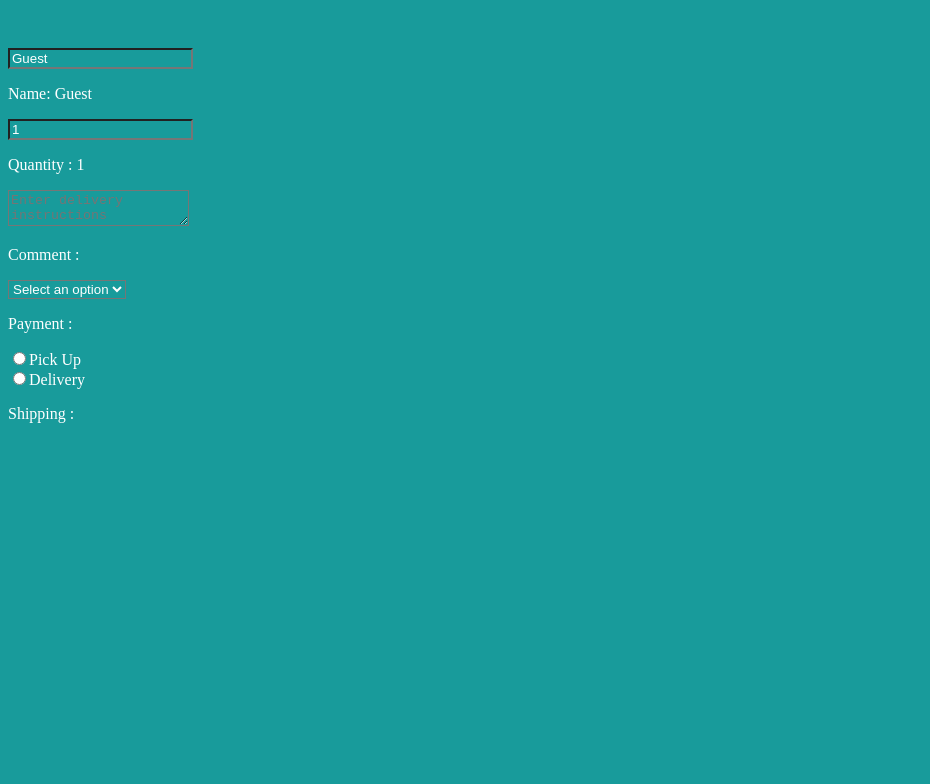
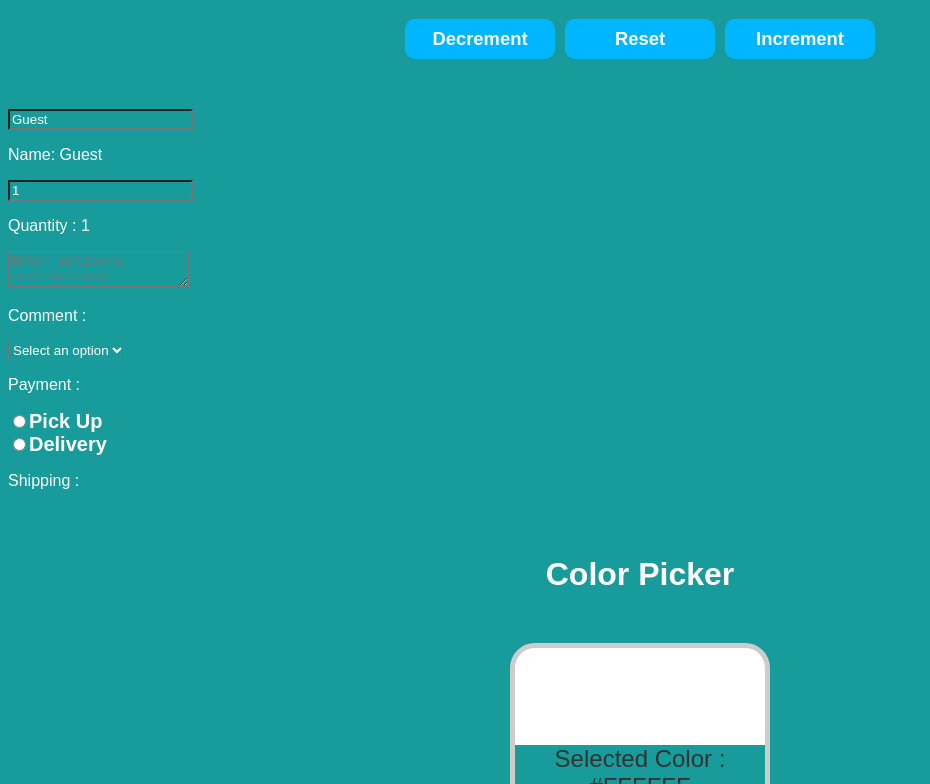
Before and after one commit to priyanka-chaudhary73/React, a React (Vite) app in the folder my-react-app/: page / in a window 1280 px wide. Shown: the part 2016-2800 px from the top of the page, without its empty margins (0-930 px from the left). Before the commit the page ends 2455 px from the top, so only its background shows below. Built offline with nearby package versions, Linux system fonts and the light colour scheme.

Commit message:
Color picker app

```diff
--- a/my-react-app/src/App.jsx
+++ b/my-react-app/src/App.jsx
@@ -11,6 +11,7 @@
 import MyComponent from './components/MyComponent.jsx';
 import Counter from './components/Counter.jsx';
 import MyComponent1 from './components/MyComponent1.jsx';
+import ColorPicker from './components/ColorPicker.jsx';
 
 
 function App() {
@@ -49,6 +50,7 @@
        <MyComponent/>
        <Counter/>
        <MyComponent1/>
+       <ColorPicker/>
     </>
   );
 }
--- /dev/null
+++ b/my-react-app/src/components/ColorPicker.jsx
@@ -0,0 +1,20 @@
+import React, {useState} from "react";
+
+function ColorPicker(){
+
+    const[color, setColor] = useState("#FFFFFF");
+
+    function handleColorChange(event){
+        setColor(event.target.value);
+    }
+    return(<div className="color-picker-container">
+        <h1>Color Picker</h1>
+        <div className="color-display" style = {{backgroundColor : color}}>
+            <p>Selected Color : {color}</p>
+          </div>
+          <label>Select a Color : </label>
+          <input type = "color" value = {color} onChange={handleColorChange}/>
+    </div>);
+}
+
+export default ColorPicker;
--- a/my-react-app/src/index.css
+++ b/my-react-app/src/index.css
@@ -120,3 +120,50 @@
 .counter-button:hover{
   background-color: hsl(197, 100%, 80%);
 }
+
+body{
+  font-family: Arial, sans-serif;
+}
+
+.color-picker-container{
+  display: flex;
+  flex-direction: column;
+  align-items: center;
+}
+
+h1{
+  margin: 50px;
+  font-size: 2rem;
+}
+
+.color-display{
+  width: 250px;
+  height: 250px;
+  display: flex;
+  justify-content: center;
+  align-items: center;
+  border: 5px solid hsl(0, 0%, 80%);
+  border-radius: 25px;
+  margin-bottom: 25px;
+  transition: 0.25s ease;
+}
+
+.color-display p{
+  color : hsl(0, 0%, 20%);
+  font-size: 1.5rem;
+  text-align: center;
+}
+
+label{
+  font-size: 1.25rem;
+  font-weight: bold;
+  margin-bottom: 10px;
+}
+
+input[type = "color"]{
+  width: 75px;
+  height: 50px;
+  padding: 5px;
+  border-radius: 10px;
+  border: 3px solid hsl(0, 0%, 80%);
+}
```
